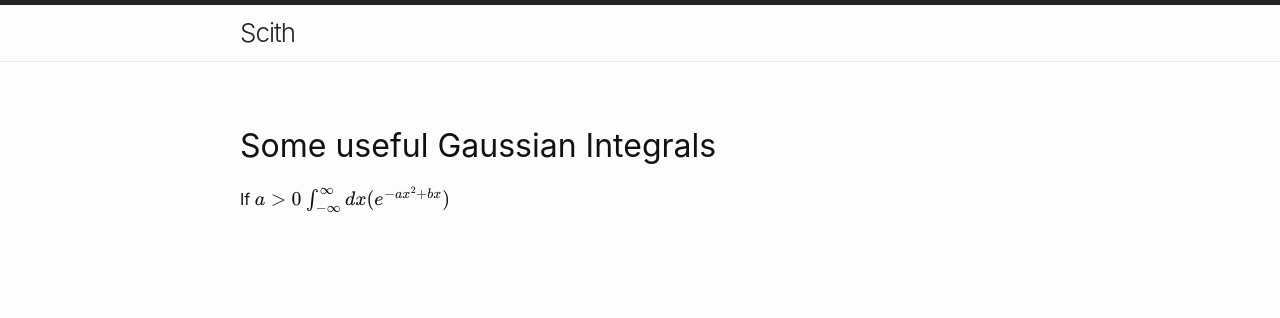
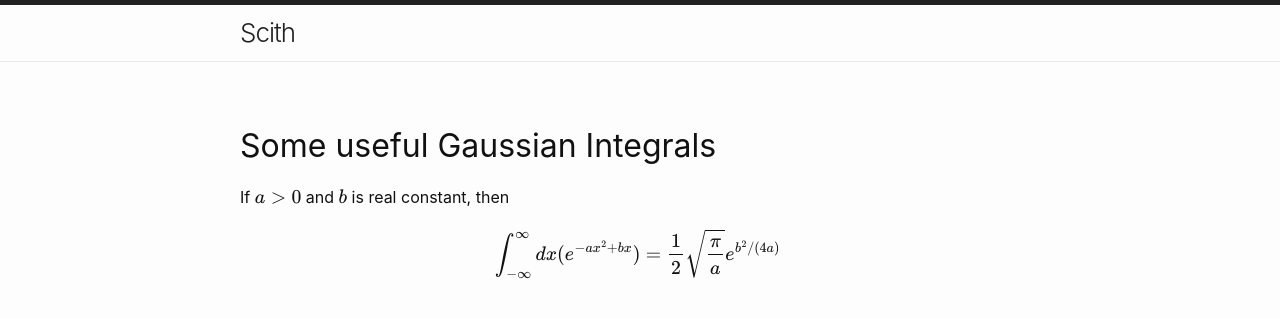
Before and after one commit to yashmrsawant/yashmrsawant.github.io, a Jekyll site: the page built from _posts/2026-04-01-some-integral-theorems.md, in a window 1280 px wide. Shown: the top 318 px of the page. Built offline with Jekyll 4.4.1, drawn with Linux system fonts in a browser that asks for light colours.

Commit message:
Auto-commit: Update blog 2026-04-01 15:00:05

```diff
--- a/_posts/2026-04-01-some-integral-theorems.md
+++ b/_posts/2026-04-01-some-integral-theorems.md
@@ -6,5 +6,6 @@ categories: [integrals-theorems]
 ---
 # Some useful Gaussian Integrals
 
-If $$a > 0$$
-$$\int_{-\infty}^{\infty} dx (e^{-ax^2+bx})$$
+If $$a > 0$$ and $$b$$ is real constant, then
+
+$$\int_{-\infty}^{\infty} dx (e^{-ax^2+bx})=\frac{1}{2}\sqrt{\frac{\pi}{a}}e^{b^2/(4a)}\text{ }$$
```
